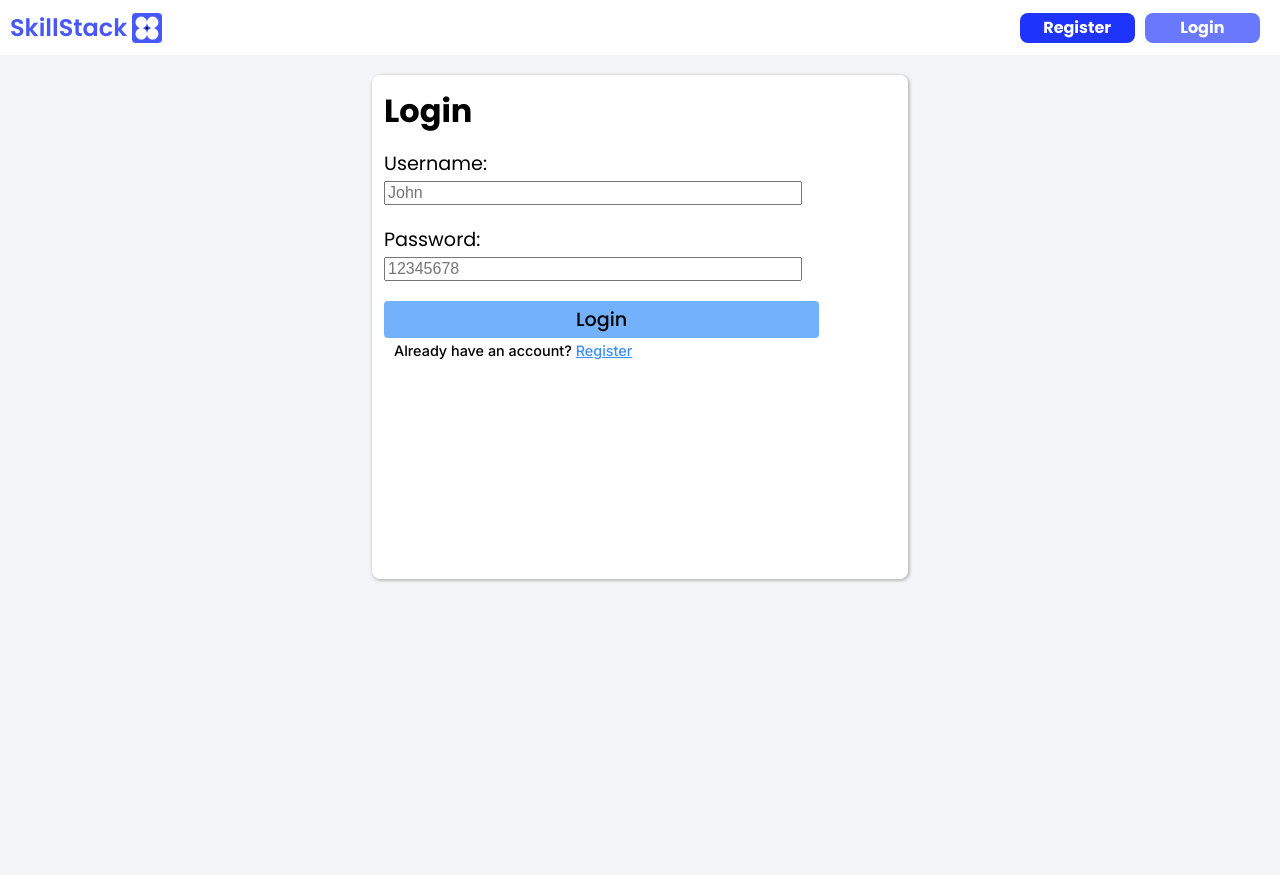
After one commit to pkc0des/SkillStack, a Django app: page /login in a window 1280 px wide. The commit adds this page. Run offline with Django 5.2, Linux system fonts and the light colour scheme.

Commit message:
Initial Register & Login views/UI added

```diff
--- /dev/null
+++ b/accounts/static/accounts/auth.css
@@ -0,0 +1,78 @@
+.card-container {
+    display: flex;
+    justify-content: center;
+    width: 100vw;
+    height: 100vh;
+    margin-top: 20px;
+}
+
+.card-container .auth-container {
+    width: 40%;
+    height: 75%;
+    background-color: var(--card);
+    border-radius: 8px;
+    box-shadow: 1px 1px 3px 1px #bdbdbd;
+    padding: 12px;
+}
+
+.card-container .auth-container .header {
+    font-size: 2em;
+    font-family: var(--font-primary);
+    margin: 0px;
+    color: black;
+    margin-bottom: 14px;
+}
+
+.card-container .auth-container .auth-form {
+    display: flex;
+    flex-direction: column;
+    gap: 20px;
+}
+
+.card-container .auth-container .field-container {
+    display: flex;
+    flex-direction: column;
+}
+
+.card-container .auth-container .field-container label {
+    font-size: 1.2em;
+    font-family: var(--font-primary);
+    margin-bottom: 3px;
+}
+
+.card-container .auth-container .field-container input {
+    width: 80%;
+    height: 30%;
+    font-size: 1em;
+}
+
+.card-container .auth-container .auth-form .submit-btn {
+    width: 85%;
+    font-size: 1.2em;
+    font-family: var(--font-primary);
+    font-weight: 500;
+    background-color:  hsl(213, 96%, 72%);
+
+    padding: 4px;
+    border-radius: 4px;
+    border: none;
+    margin: 0px;
+}
+
+.card-container .auth-container .auth-form .alternate-option {
+    margin-top: 4px;
+    font-family: var(--font-secondary);
+    font-weight: 500;
+    font-size: 0.9em;
+    margin-left: 10px;
+    padding: 0px;
+}
+
+.card-container .auth-container .auth-form .alternate-option a {
+    color: hsl(213, 96%, 60%);
+    text-decoration: underline;
+}
+
+.card-container .login-container {
+    height: 60%;
+}
--- a/accounts/static/accounts/layout.css
+++ b/accounts/static/accounts/layout.css
@@ -12,6 +12,10 @@ body {
     margin: 0px;
 }
 
+a {
+    text-decoration: none;
+}
+
 
 .navbar {
     display: flex;
@@ -23,6 +27,7 @@ body {
     height: 20%;
 
     padding: 10px;
+    margin: 0px;
 }
 
 @keyframes slide-in {
@@ -54,8 +59,6 @@ body {
     width: 30px;
     height: 100%;
     gap: 5px;
-    animation-name: slide-in;
-    animation-duration: 2s;
 }
 
 .navbar .title-container .name {
@@ -65,6 +68,10 @@ body {
     font-size: 24px;
     margin: 0px;
     padding: 0px;
+}
+
+.navbar .title-container .name a {
+    color: var(--text);
 }
 
 .navbar .title-container .logo {
@@ -97,6 +104,10 @@ body {
     cursor: pointer;
 }
 
+.navbar .button-container button a {
+    color: white;
+}
+
 .navbar .button-container .register-btn {
     background-color: hsl(234, 96%, 55%);
 }
--- a/accounts/templates/accounts/layout.html
+++ b/accounts/templates/accounts/layout.html
@@ -20,13 +20,13 @@
     <body>
         <nav class="navbar">
             <div class="title-container">
-                <h3 class="name">SkillStack</h3>
+                <h3 class="name"><a href="{% url 'accounts:homepage' %}">SkillStack</a></h3>
                 <img class="logo" src="{% static 'accounts/images/logo.png' %}">
             </div>
 
             <div class="button-container">
-                <button class="register-btn">Register</button>
-                <button class="login-btn">Login</button>
+                <button class="register-btn"><a href="{% url 'accounts:register' %}">Register</a></button>
+                <button class="login-btn"><a href="{% url 'accounts:login' %}">Login</a></button>
             </div>
 
         </nav>
--- /dev/null
+++ b/accounts/templates/accounts/login.html
@@ -0,0 +1,41 @@
+{% extends 'accounts/layout.html' %}
+{% load static %}
+
+{% block title %}
+    <title>Register</title>
+{% endblock %}
+
+{% block links %}
+    <link rel="stylesheet" href="{% static 'accounts/auth.css' %}">
+{% endblock %}
+
+{% block body %}
+    <div class="card-container">
+        <div class="auth-container login-container">
+            <h3 class="header">Login</h3>
+            <form action="#" class="auth-form">
+                <div class="field-container">
+                    <label>Username:</label>
+                    <input placeholder="John" type="text">
+                </div>
+
+                <div class="field-container">
+                    <label>Password:</label>
+                    <input placeholder="12345678" type="password">
+                </div>
+
+                <div>
+                    <button type="submit" class="submit-btn">Login</button>
+                    <p class="alternate-option">Already have an account? <a>Register</a></p>
+                </div>
+
+
+
+
+            </form>
+
+        </div>
+    </div>
+
+
+{% endblock %}
--- a/accounts/urls.py
+++ b/accounts/urls.py
@@ -4,5 +4,7 @@ from . import views
 app_name = 'accounts'
 
 urlpatterns = [
-    path("", views.home , name="homepae")
+    path("", views.home , name="homepage"),
+    path("register", views.register, name="register"),
+    path("login", views.login, name="login")
 ]
--- a/accounts/views.py
+++ b/accounts/views.py
@@ -3,3 +3,9 @@ from django.shortcuts import render
 # Create your views here.
 def home(request):
     return render(request, "accounts/home.html")
+
+def register(request):
+    return render(request, "accounts/register.html")
+
+def login(request):
+    return render(request, "accounts/login.html")
```
Also changed, not shown: accounts/templates/accounts/register.html (added, +46 -0 lines), 1 other file.
